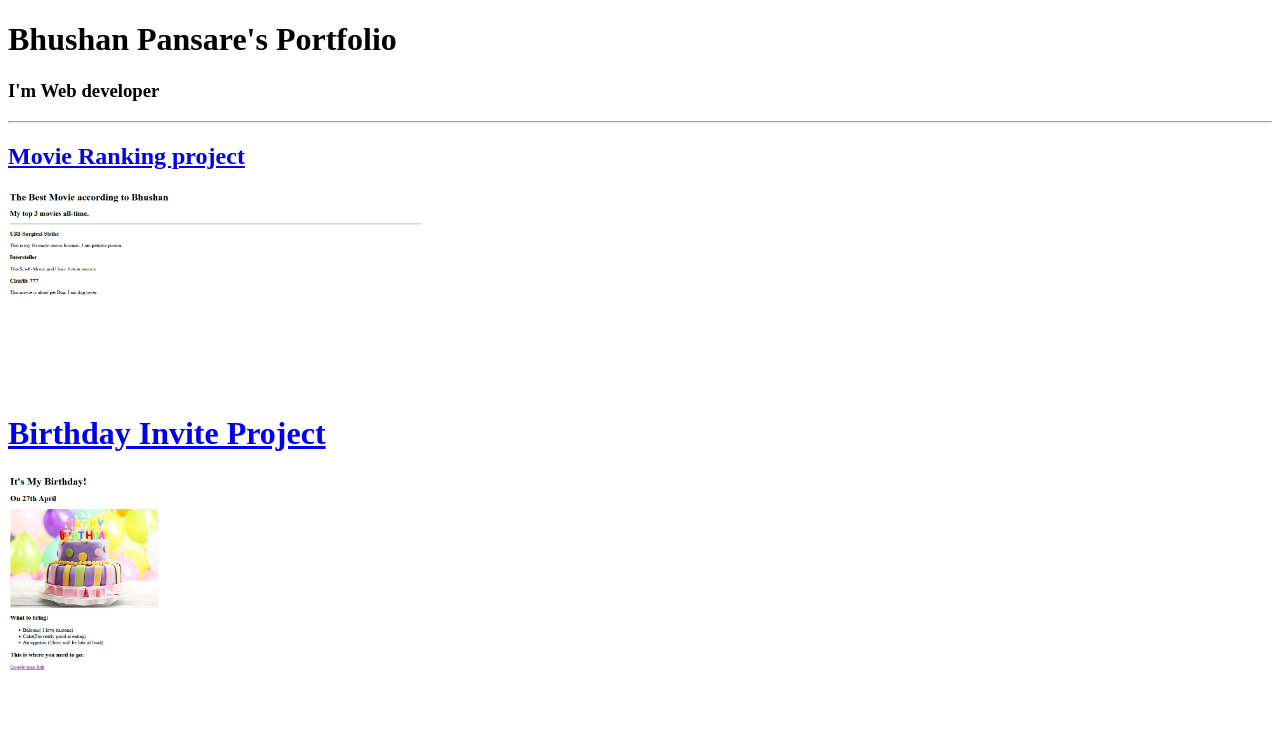
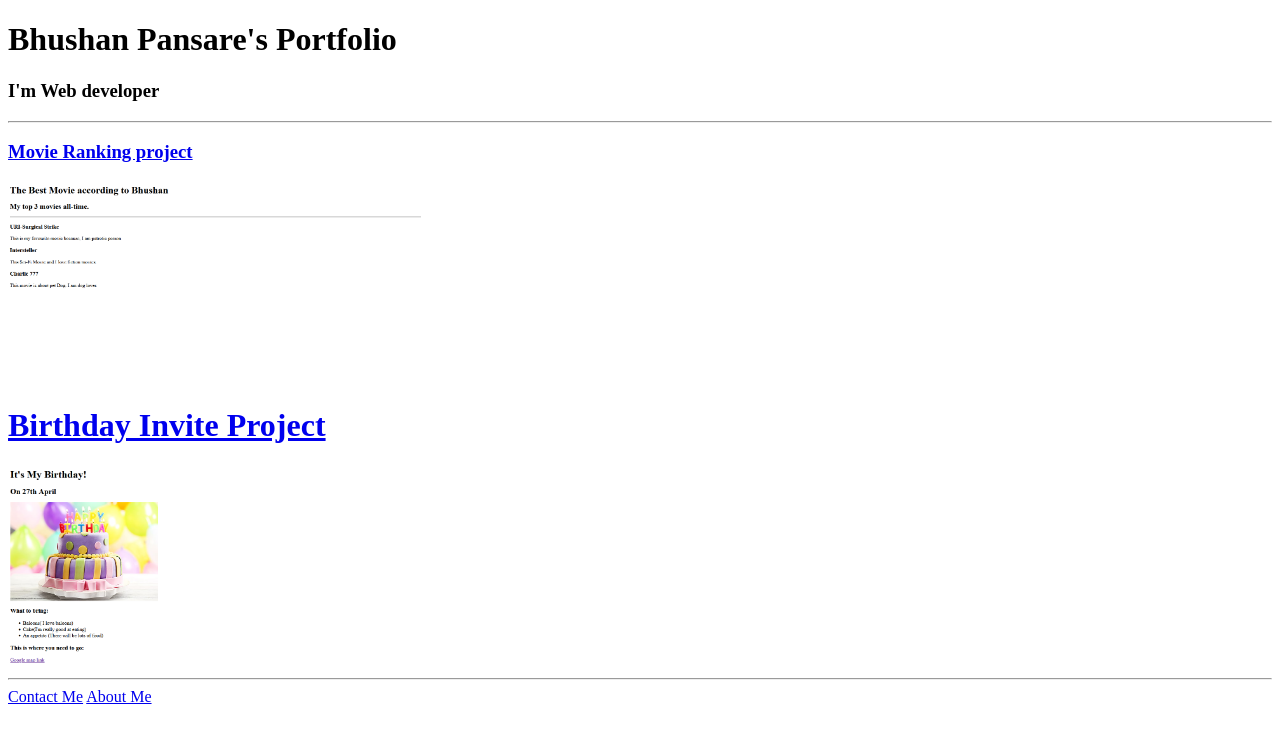
Before and after one commit to bhush-code/Web-portfolio, a plain HTML site: page index.html in a window 1280 px wide. Drawn offline with Linux system fonts and the light colour scheme.

Commit message:
Add files via upload

```diff
--- a/index.html
+++ b/index.html
@@ -13,12 +13,15 @@
   <h3> I'm Web developer</h3>
   <hr>
 
-  <a href="./public/moive-ranking-self.html"><h2>Movie Ranking project</h2></a>
+  <a href="./public/moive-ranking-self.html"><h3>Movie Ranking project</h2></a>
   <img src="./assets/images/movie-ranking-self.png" height="200" alt="Movie Ranking Image">
 
   <a href="./public/birthday-invite-self.html"><h1>Birthday Invite Project</h1></a>
 
   <img src="./assets/images/bir.png" height="200" alt="">
+  <hr>
+  <a href="./public/contact.html">Contact Me</a>
+  <a href="./public/about.html">About Me</a>
 
 <!-- TODO 2: Add Your previous projects' HTML into the public folder -->
 
```
